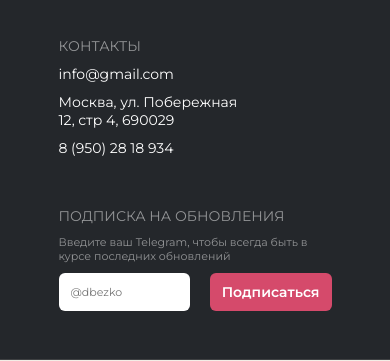
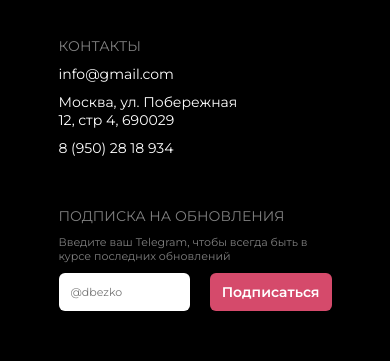
Before and after one commit to Vityazzz5830/SCHOOL, a plain HTML site: page index.html in a window 390 px wide. Shown: the part 9772-10133 px from the top of the page. Drawn offline with Linux system fonts and the light colour scheme.

Commit message:
Update media.css

```diff
--- a/css/media.css
+++ b/css/media.css
@@ -1940,6 +1940,8 @@ body {
 	margin-bottom: -5px;
 }
 
-
-
-}
+footer{
+	background: black;
+}
+
+}
```
